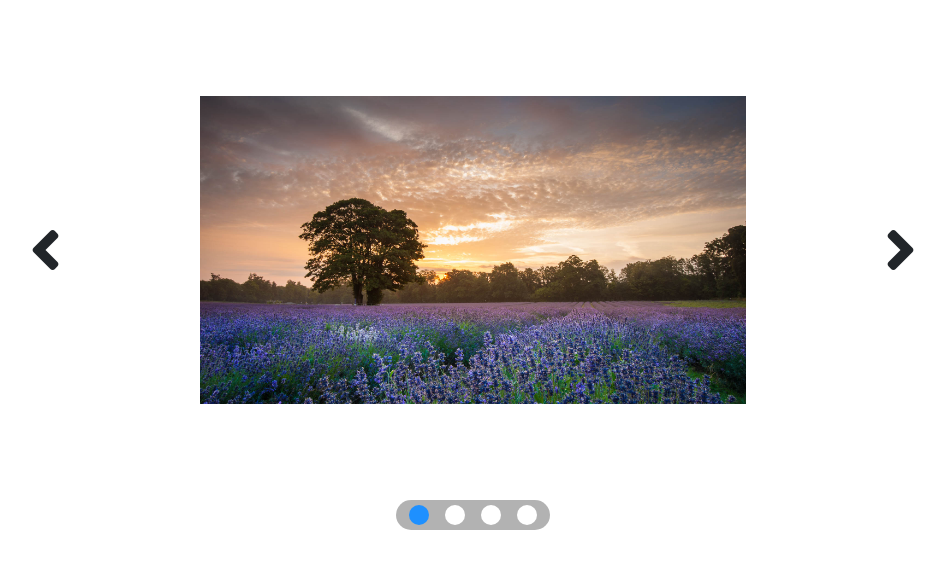
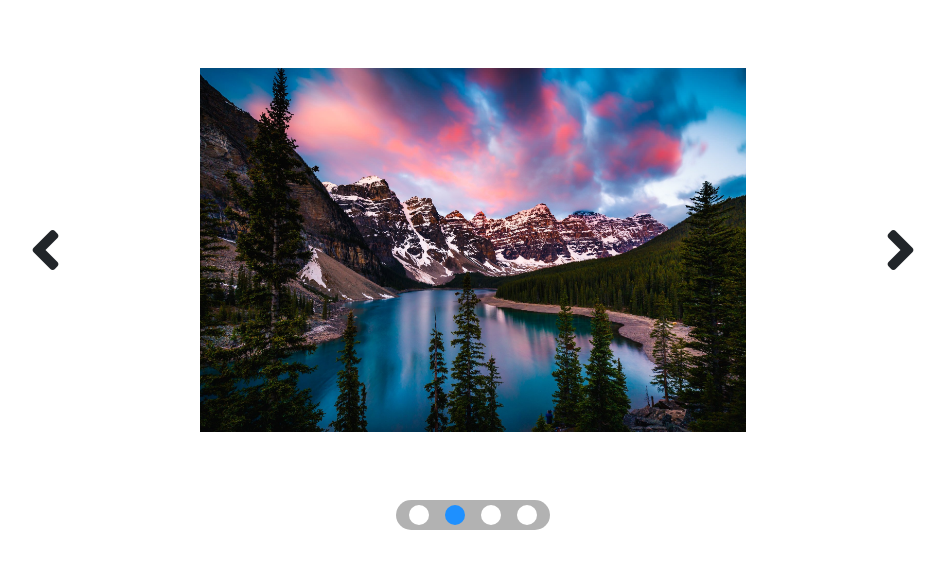
Before and after one commit to marcodeiulio/vue-slider, a plain HTML site: page index.html in a window 1280 px wide. Both pictures are taken after a click on the element 622 px from the left and 515 px from the top of the page. Shown: the whole page, without its empty margins (167-1112 px from the left). Drawn offline with nearby package versions, Linux system fonts and the light colour scheme.

Commit message:
- Added isActive() - Added setImage()

```diff
--- a/index.html
+++ b/index.html
@@ -24,10 +24,7 @@
           <div class="slider d-flex align-items-center">
             <img v-if="(index === currentImage)" v-for="(image, index) in images" class="img-fluid" :src="image" :alt="`image ${index + 1}`" />
             <div class="slider-dots">
-              <div class="dot mx-2 active"></div>
-              <div class="dot mx-2"></div>
-              <div class="dot mx-2"></div>
-              <div class="dot mx-2"></div>
+              <div v-for="(image, index) in images" :class="{active : isActive(index)}" @click="setImage(index)" class="dot mx-2"></div>
             </div>
           </div>
         </div>
--- a/js/script.js
+++ b/js/script.js
@@ -11,7 +11,7 @@ const app = new Vue({
 			'images/image2.jpg',
 			'images/image3.jpg',
 			'images/image4.jpg',
-		]
+		],
 	},
 	methods: {
 		nextImage() {
@@ -20,5 +20,11 @@ const app = new Vue({
 		prevImage() {
 			this.currentImage === 0 ? this.currentImage = this.images.length - 1 : this.currentImage--;
 		},
+		isActive(index) {
+			return (index === this.currentImage);
+		},
+		setImage(index) {
+			this.currentImage = index;
+		}
 	}
 })
```
